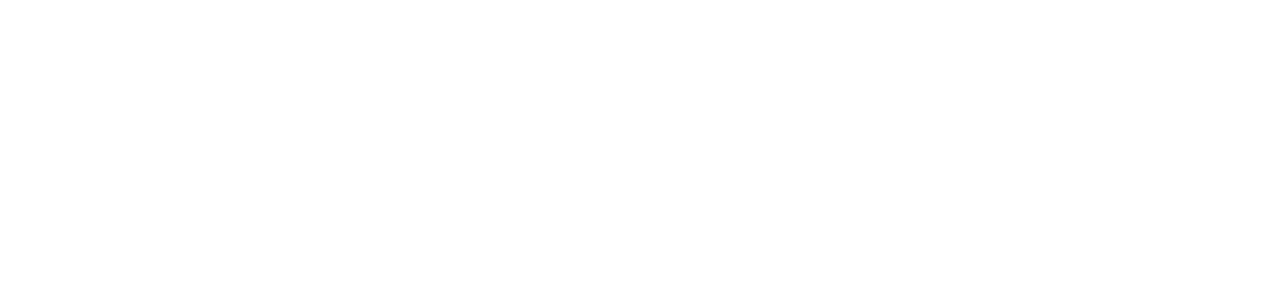
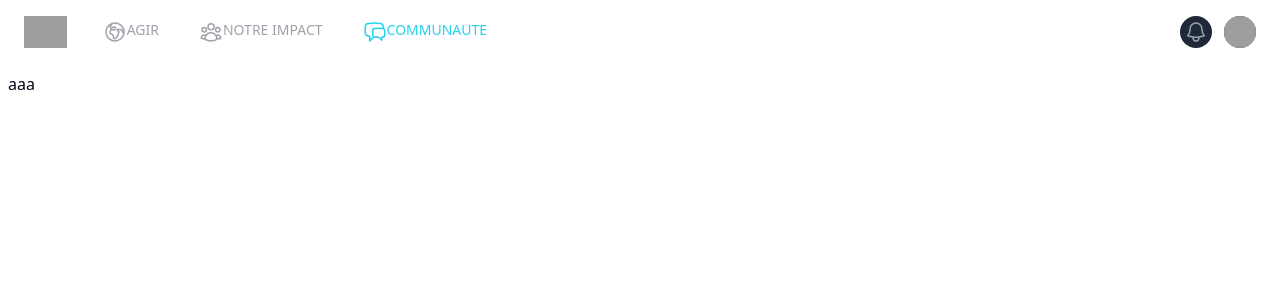
Before and after one commit to UVictoras/Projet-Commun-Oceano-Monaco, a React (Create React App) app in the folder oceano/: page /community in a window 1280 px wide. Shown: the top 300 px of the page. Built offline with nearby package versions, Linux system fonts and the light colour scheme; grey boxes are pictures that could not be loaded.

Commit message:
ajout des nav

```diff
--- a/oceano/src/App.js
+++ b/oceano/src/App.js
@@ -1,5 +1,6 @@
 import Act from "./pages/act.js"
 import Impact from "./pages/impact.js";
+import Community from "./pages/community.js";
 
 import {
   BrowserRouter as Router,
@@ -16,6 +17,9 @@ function App(props){
         <Route exact path="/impact">
           <Impact />
         </Route>
+        <Route exact path="/community">
+          <Community />
+        </Route>
       </Switch>
   </Router>
 }
--- a/oceano/src/components/navbar.js
+++ b/oceano/src/components/navbar.js
@@ -2,15 +2,15 @@ import { Fragment } from 'react'
 import { Disclosure, Menu, Transition } from '@headlessui/react'
 import { Bars3Icon, BellIcon, XMarkIcon } from '@heroicons/react/24/outline'
 
-const earth = <svg xmlns="http://www.w3.org/2000/svg" fill="none" viewBox="0 0 24 24" stroke-width="1.5" stroke="currentColor" class="w-6 h-6">
+const earth = <svg xmlns="http://www.w3.org/2000/svg" fill="none" viewBox="0 0 24 24" stroke-width="1.5" stroke="currentColor" class="w-6 h-6 float-left">
   <path stroke-linecap="round" stroke-linejoin="round" d="M20.893 13.393l-1.135-1.135a2.252 2.252 0 01-.421-.585l-1.08-2.16a.414.414 0 00-.663-.107.827.827 0 01-.812.21l-1.273-.363a.89.89 0 00-.738 1.595l.587.39c.59.395.674 1.23.172 1.732l-.2.2c-.212.212-.33.498-.33.796v.41c0 .409-.11.809-.32 1.158l-1.315 2.191a2.11 2.11 0 01-1.81 1.025 1.055 1.055 0 01-1.055-1.055v-1.172c0-.92-.56-1.747-1.414-2.089l-.655-.261a2.25 2.25 0 01-1.383-2.46l.007-.042a2.25 2.25 0 01.29-.787l.09-.15a2.25 2.25 0 012.37-1.048l1.178.236a1.125 1.125 0 001.302-.795l.208-.73a1.125 1.125 0 00-.578-1.315l-.665-.332-.091.091a2.25 2.25 0 01-1.591.659h-.18c-.249 0-.487.1-.662.274a.931.931 0 01-1.458-1.137l1.411-2.353a2.25 2.25 0 00.286-.76m11.928 9.869A9 9 0 008.965 3.525m11.928 9.868A9 9 0 118.965 3.525" />
 </svg>
 
-const group = <svg xmlns="http://www.w3.org/2000/svg" fill="none" viewBox="0 0 24 24" stroke-width="1.5" stroke="currentColor" class="w-6 h-6">
+const group = <svg xmlns="http://www.w3.org/2000/svg" fill="none" viewBox="0 0 24 24" stroke-width="1.5" stroke="currentColor" class="w-6 h-6 float-left">
   <path stroke-linecap="round" stroke-linejoin="round" d="M18 18.72a9.094 9.094 0 003.741-.479 3 3 0 00-4.682-2.72m.94 3.198l.001.031c0 .225-.012.447-.037.666A11.944 11.944 0 0112 21c-2.17 0-4.207-.576-5.963-1.584A6.062 6.062 0 016 18.719m12 0a5.971 5.971 0 00-.941-3.197m0 0A5.995 5.995 0 0012 12.75a5.995 5.995 0 00-5.058 2.772m0 0a3 3 0 00-4.681 2.72 8.986 8.986 0 003.74.477m.94-3.197a5.971 5.971 0 00-.94 3.197M15 6.75a3 3 0 11-6 0 3 3 0 016 0zm6 3a2.25 2.25 0 11-4.5 0 2.25 2.25 0 014.5 0zm-13.5 0a2.25 2.25 0 11-4.5 0 2.25 2.25 0 014.5 0z" />
 </svg>
 
-const chat = <svg xmlns="http://www.w3.org/2000/svg" fill="none" viewBox="0 0 24 24" stroke-width="1.5" stroke="currentColor" class="w-6 h-6">
+const chat = <svg xmlns="http://www.w3.org/2000/svg" fill="none" viewBox="0 0 24 24" stroke-width="1.5" stroke="currentColor" class="w-6 h-6 float-left">
   <path stroke-linecap="round" stroke-linejoin="round" d="M20.25 8.511c.884.284 1.5 1.128 1.5 2.097v4.286c0 1.136-.847 2.1-1.98 2.193-.34.027-.68.052-1.02.072v3.091l-3-3c-1.354 0-2.694-.055-4.02-.163a2.115 2.115 0 01-.825-.242m9.345-8.334a2.126 2.126 0 00-.476-.095 48.64 48.64 0 00-8.048 0c-1.131.094-1.976 1.057-1.976 2.192v4.286c0 .837.46 1.58 1.155 1.951m9.345-8.334V6.637c0-1.621-1.152-3.026-2.76-3.235A48.455 48.455 0 0011.25 3c-2.115 0-4.198.137-6.24.402-1.608.209-2.76 1.614-2.76 3.235v6.226c0 1.621 1.152 3.026 2.76 3.235.577.075 1.157.14 1.74.194V21l4.155-4.155" />
 </svg>
 
@@ -19,7 +19,7 @@ const chat = <svg xmlns="http://www.w3.org/2000/svg" fill="none" viewBox="0 0 24
 const navigation = [
   { name: 'AGIR', href: '/', svg: earth, current: true },
   { name: 'NOTRE IMPACT', href: '/impact', svg: group, current: false },
-  { name: 'COMMUNAUTE', href: '#', svg: chat, current: false },
+  { name: 'COMMUNAUTE', href: '/community', svg: chat, current: false },
 ]
 
 const currentUrl = window.location.pathname;
@@ -32,7 +32,6 @@ for (let i = 0; i < navigation.length; i++) {
     navigation[i].current = false
   }
 }
-
 
 function classNames(...classes) {
   return classes.filter(Boolean).join(' ')
--- /dev/null
+++ b/oceano/src/components/thread.js
@@ -0,0 +1,9 @@
+function Thread(props){
+    return <div className="container mx-auto">
+        <a className="relative inline-flex items-center justify-center rounded-md p-2 text-gray-400 hover:bg-slate-100">
+            <p className="text-slate-950">aaa</p>
+        </a>
+
+    </div>
+}
+export default Thread
--- a/oceano/src/pages/act.js
+++ b/oceano/src/pages/act.js
@@ -1,5 +1,6 @@
 import Navbar from "../components/navbar";
 import Searchbar from "../components/searchbar";
+import Play from "../canva";
 function Act(props){
 
     return <div className="Act">
--- /dev/null
+++ b/oceano/src/pages/community.js
@@ -0,0 +1,10 @@
+import Navbar from "../components/navbar"
+import Thread from "../components/thread"
+
+function Community(props){
+    return <div className="Commmunity">
+    <Navbar/>
+    <Thread/>
+</div>
+}
+export default Community
--- a/oceano/src/pages/impact.js
+++ b/oceano/src/pages/impact.js
@@ -3,6 +3,17 @@ import Navbar from "../components/navbar";
 function Impact(props){
     return <div className="impact">
         <Navbar/>
+        <div class="grid place-content-center h-48 ...">
+            <div><h1>Ensemble nous avons fait ceci cela</h1></div>
+
+        </div>
+        <div class="grid grid-cols-3 gap-4 place-content-center h-48 ...">
+            <div><p className ="grid place-content-center h-48 ...">01</p></div>
+            <div><p className ="grid place-content-center h-48 ...">02</p></div>
+            <div><p className ="grid place-content-center h-48 ...">03</p></div>
+
+
+        </div>
     </div>
 }
 export default Impact;
```
Also changed, not shown: oceano/src/canva.js (added, +47 -0 lines).
